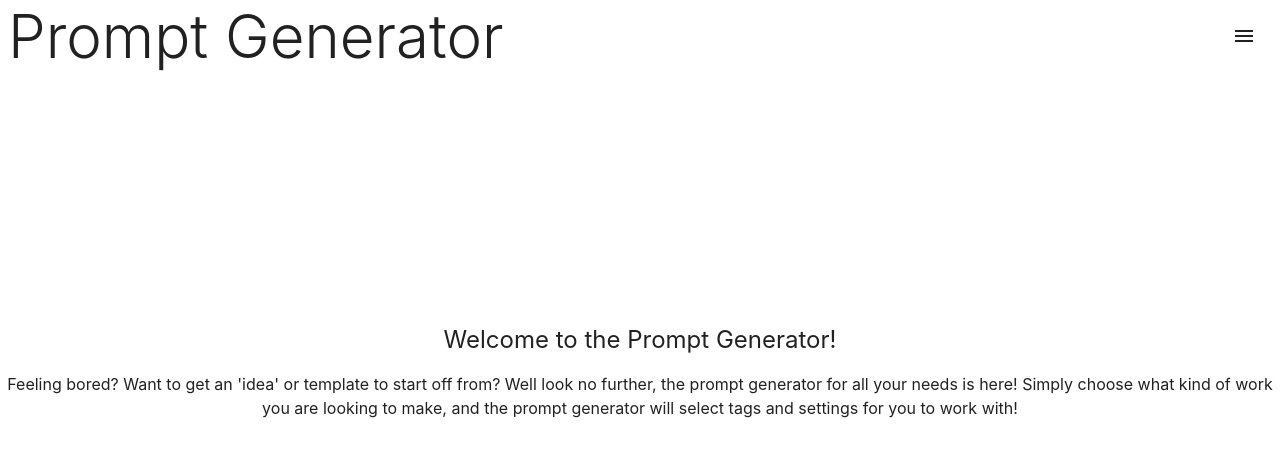
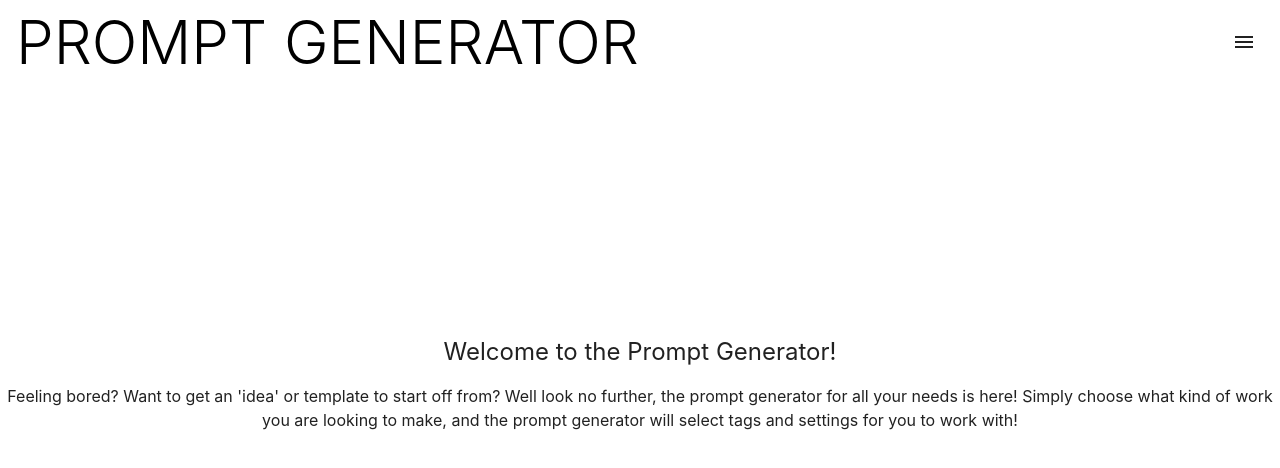
Before and after one commit to ten-gou/adventure-concept-architect, a React (Create React App) app in the folder client/: page / in a window 1280 px wide. Shown: the top 468 px of the page. Built offline with nearby package versions, Linux system fonts and the light colour scheme.

Commit message:
made the title a link to the homepage

```diff
--- a/client/src/components/Navbar/Navbar.js
+++ b/client/src/components/Navbar/Navbar.js
@@ -51,7 +51,7 @@ const Navbar = () => {
     marginX={2}
     marginTop={0}
     marginBottom={2}>
-        <Typography variant='h2'>Prompt Generator</Typography>
+        <Button href='/'><Typography variant='h2'>Prompt Generator</Typography></Button>
 
         <FormControlLabel control={<MenuIcon checked={checked} onClick={handleChange} />}>
             <MenuIcon />
--- a/client/src/pages/Home/Home.js
+++ b/client/src/pages/Home/Home.js
@@ -2,7 +2,6 @@ import React from 'react';
 
 import {
     Box,
-    Paper,
     Grid,
     Typography,
 } from '@mui/material';
```
